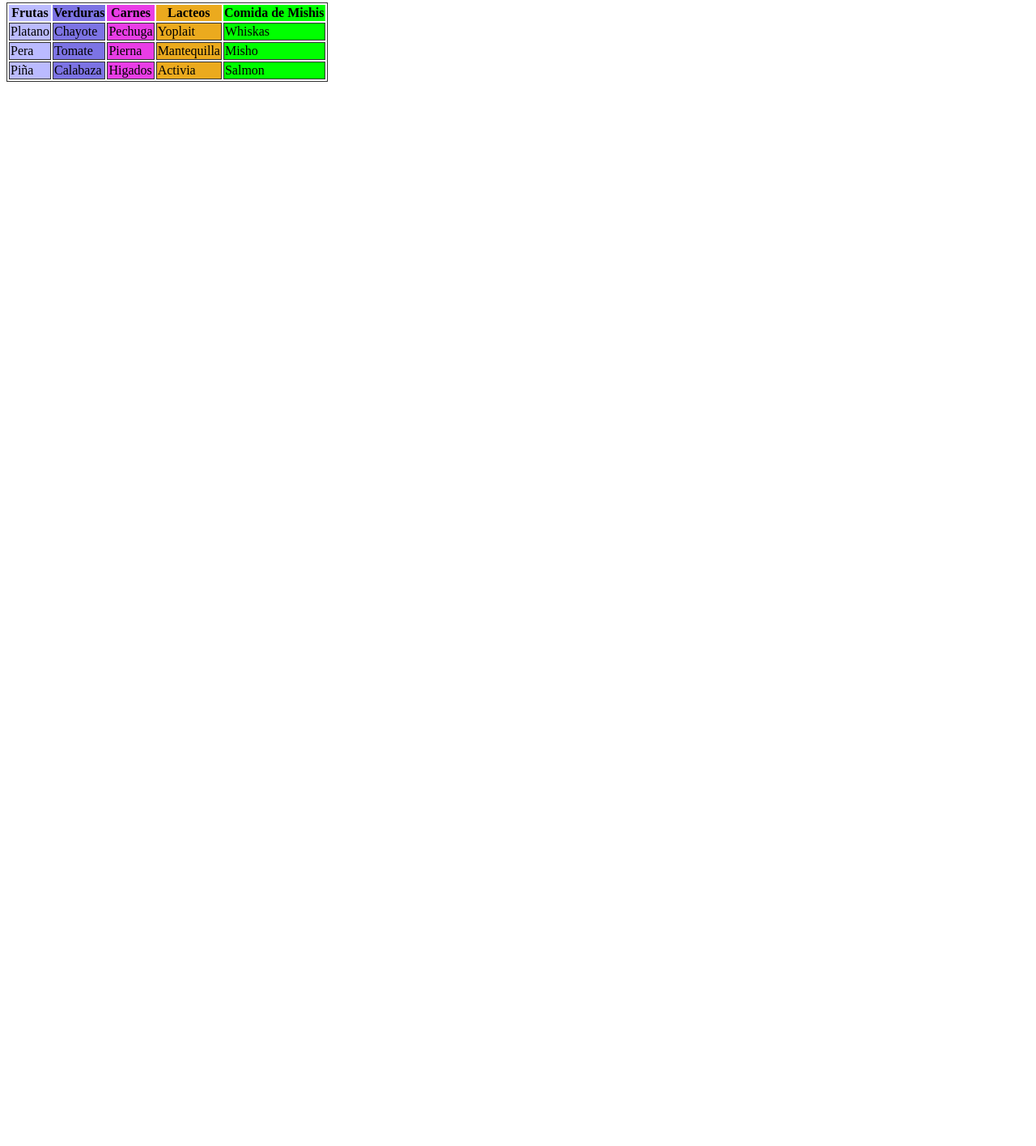
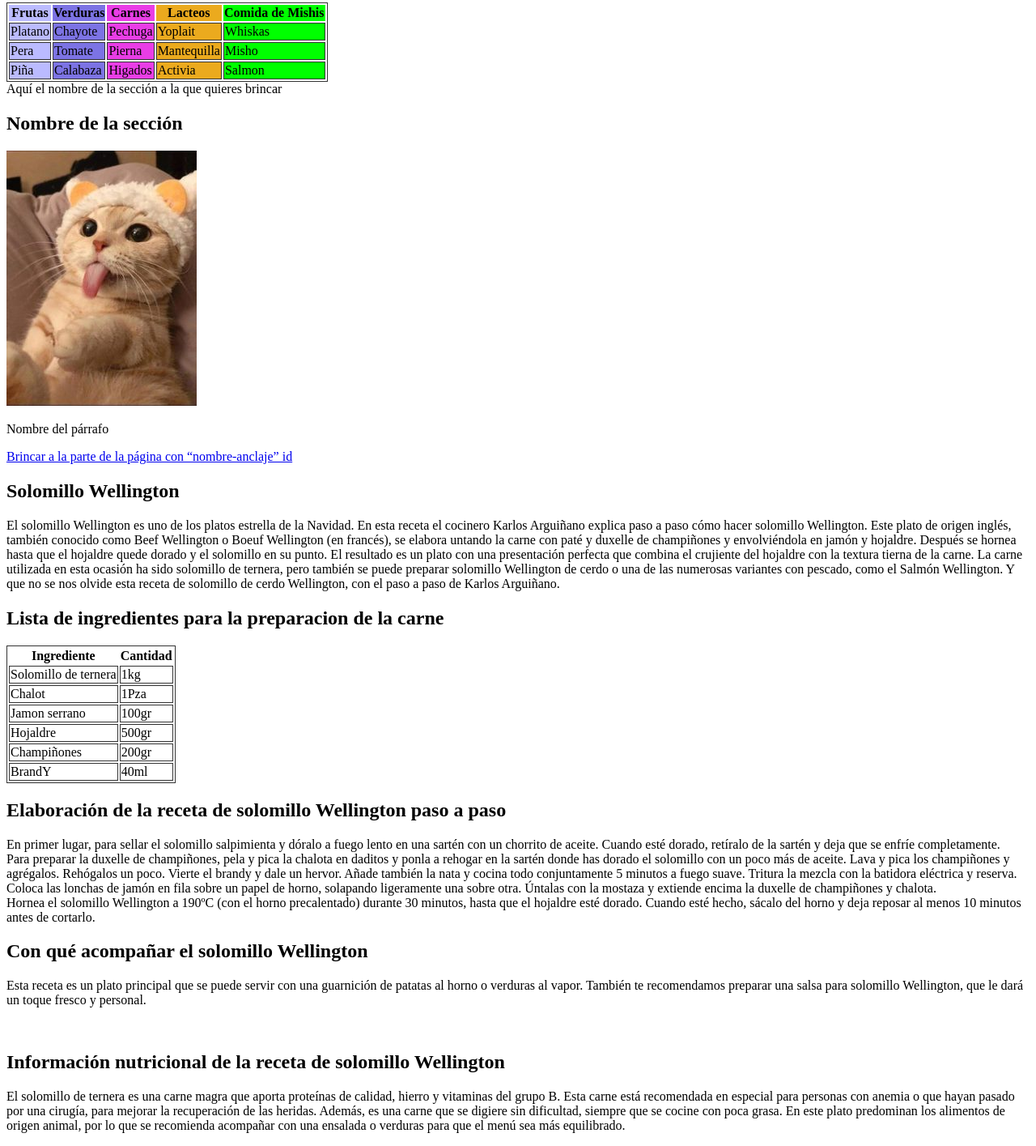
Before and after one commit to urielspv/entregasCH23, a plain HTML site: page INTRO-WEB-4/paginas/tablas_anclas.html in a window 1280 px wide. Shown: the part 936-2351 px from the top of the page at 81% size. Before the commit the page ends 1045 px from the top, so only its background shows below. Drawn offline with Linux system fonts and the light colour scheme.

Commit message:
usando anclas dentro de un mismo documento

```diff
--- a/INTRO-WEB-4/paginas/tablas_anclas.html
+++ b/INTRO-WEB-4/paginas/tablas_anclas.html
@@ -165,5 +165,74 @@
 
     </table>
 
+
+
+    <!--Agregar una identificación con un nombre de anclaje-->
+    <a id="nombre-anclaje"> Aquí el nombre de la sección a la que quieres brincar </a>
+    <!--Un anclaje en una cabecera-->
+    <h2 id="nombre-anclaje">Nombre de la sección</h2>
+    <!--Anclaje en una imagen-->
+    <img id="nombre-anclaje" src="../assets/cat.jpg"/>
+    <!--anclaje en un párrafo-->
+    <p id="nombre-anclaje">Nombre del párrafo</p>
+    <!--Crear un hipervínculo utilizando el identificador del objetivo del vínculo, precedido por #-->
+    <a href="#nombre-anclaje">Brincar a la parte de la página con “nombre-anclaje” id </a>
+
+
+    <h2>Solomillo Wellington</h2>
+    <p>
+    El solomillo Wellington es uno de los platos estrella de la Navidad. En esta receta el cocinero Karlos Arguiñano explica paso a paso cómo hacer solomillo Wellington.
+
+    Este plato de origen inglés, también conocido como Beef Wellington o Boeuf Wellington (en francés), se elabora untando la carne con paté y duxelle de champiñones y envolviéndola en jamón y hojaldre. Después se hornea hasta que el hojaldre quede dorado y el solomillo en su punto. El resultado es un plato con una presentación perfecta que combina el crujiente del hojaldre con la textura tierna de la carne.
+
+    La carne utilizada en esta ocasión ha sido solomillo de ternera, pero también se puede preparar solomillo Wellington de cerdo o una de las numerosas variantes con pescado, como el Salmón Wellington. Y que no se nos olvide esta receta de solomillo de cerdo Wellington, con el paso a paso de Karlos Arguiñano. </p>
+
+    <a name="ingredientes"></a>
+    <h2>Lista de ingredientes para la preparacion de la carne</h2>
+    <table>
+        <tr>
+            <th>Ingrediente</th>
+            <th>Cantidad</th>
+        </tr>
+        <tr>
+            <td>Solomillo de ternera</td>
+            <td>1kg</td>
+        </tr>
+        <tr>
+            <td>Chalot</td>
+            <td>1Pza</td>
+        </tr>
+        <tr>
+            <td>Jamon serrano</td>
+            <td>100gr</td>
+      </tr>
+      <tr>
+            <td>Hojaldre</td>
+            <td>500gr</td>
+      </tr> <tr>
+        <td>Champiñones</td>
+        <td>200gr</td>
+    </tr>
+    <tr>
+        <td>BrandY</td>
+        <td>40ml</td>
+    </tr>
+    </table>
+    <a name="elaboracion"></a>
+    <h2>Elaboración de la receta de solomillo Wellington paso a paso</h2>
+    <p>
+        En primer lugar, para sellar el solomillo salpimienta y dóralo a fuego lento en una sartén con un chorrito de aceite. Cuando esté dorado, retíralo de la sartén y deja que se enfríe completamente.<br>Para preparar la duxelle de champiñones, pela y pica la chalota en daditos y ponla a rehogar en la sartén donde has dorado el solomillo con un poco más de aceite. Lava y pica los champiñones y agrégalos. Rehógalos un poco. Vierte el brandy y dale un hervor. Añade también la nata y cocina todo conjuntamente 5 minutos a fuego suave. Tritura la mezcla con la batidora eléctrica y reserva.
+
+        Coloca las lonchas de jamón en fila sobre un papel de horno, solapando ligeramente una sobre otra. Úntalas con la mostaza y extiende encima la duxelle de champiñones y chalota.<br>
+        Hornea el solomillo Wellington a 190ºC (con el horno precalentado) durante 30 minutos, hasta que el hojaldre esté dorado. Cuando esté hecho, sácalo del horno y deja reposar al menos 10 minutos antes de cortarlo.<br>
+    </p>
+    <a name="contenido extra"></a>
+    <h2>Con qué acompañar el solomillo Wellington</h2> <p>Esta receta es un plato principal que se puede servir con una guarnición de patatas al horno o verduras al vapor. También te recomendamos preparar una salsa para solomillo Wellington, que le dará un toque fresco y personal.</p>
+        <br>
+        <h2>Información nutricional de la receta de solomillo Wellington</h2>
+    <p>El solomillo de ternera es una carne magra que aporta proteínas de calidad, hierro y vitaminas del grupo B. Esta carne está recomendada en especial para personas con anemia o que hayan pasado por una cirugía, para mejorar la recuperación de las heridas. Además, es una carne que se digiere sin dificultad, siempre que se cocine con poca grasa.
+
+        En este plato predominan los alimentos de origen animal, por lo que se recomienda acompañar con una ensalada o verduras para que el menú sea más equilibrado.</p>
+
 </body>
 </html>
```
Also changed, not shown: INTRO-WEB-4/paginas/recetario.html (added, +79 -0 lines), INTRO-WEB-4/assets/cat.jpg (added), INTRO-WEB-4/assets/ramen.jpg (added), INTRO-WEB-4/css/recetario.css (added).
